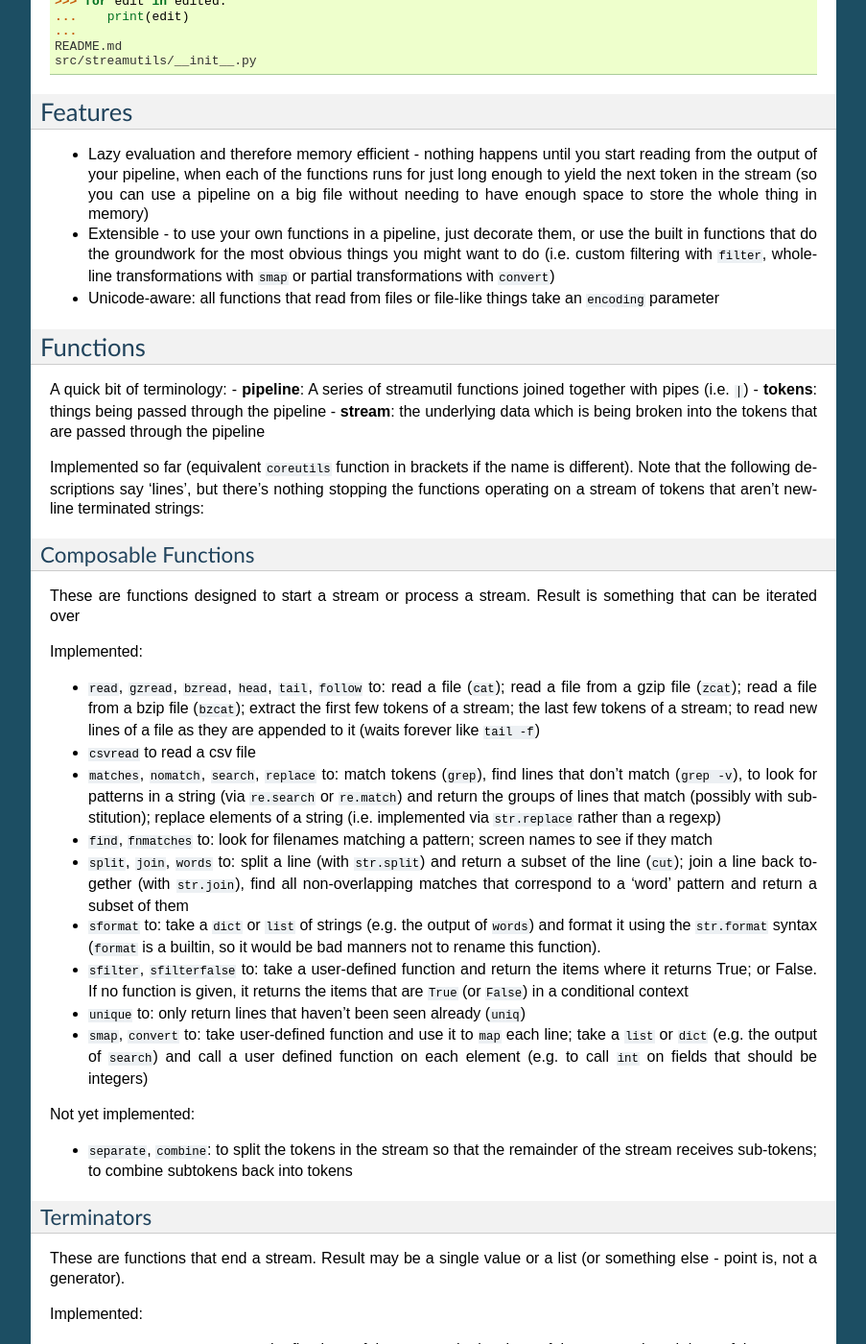
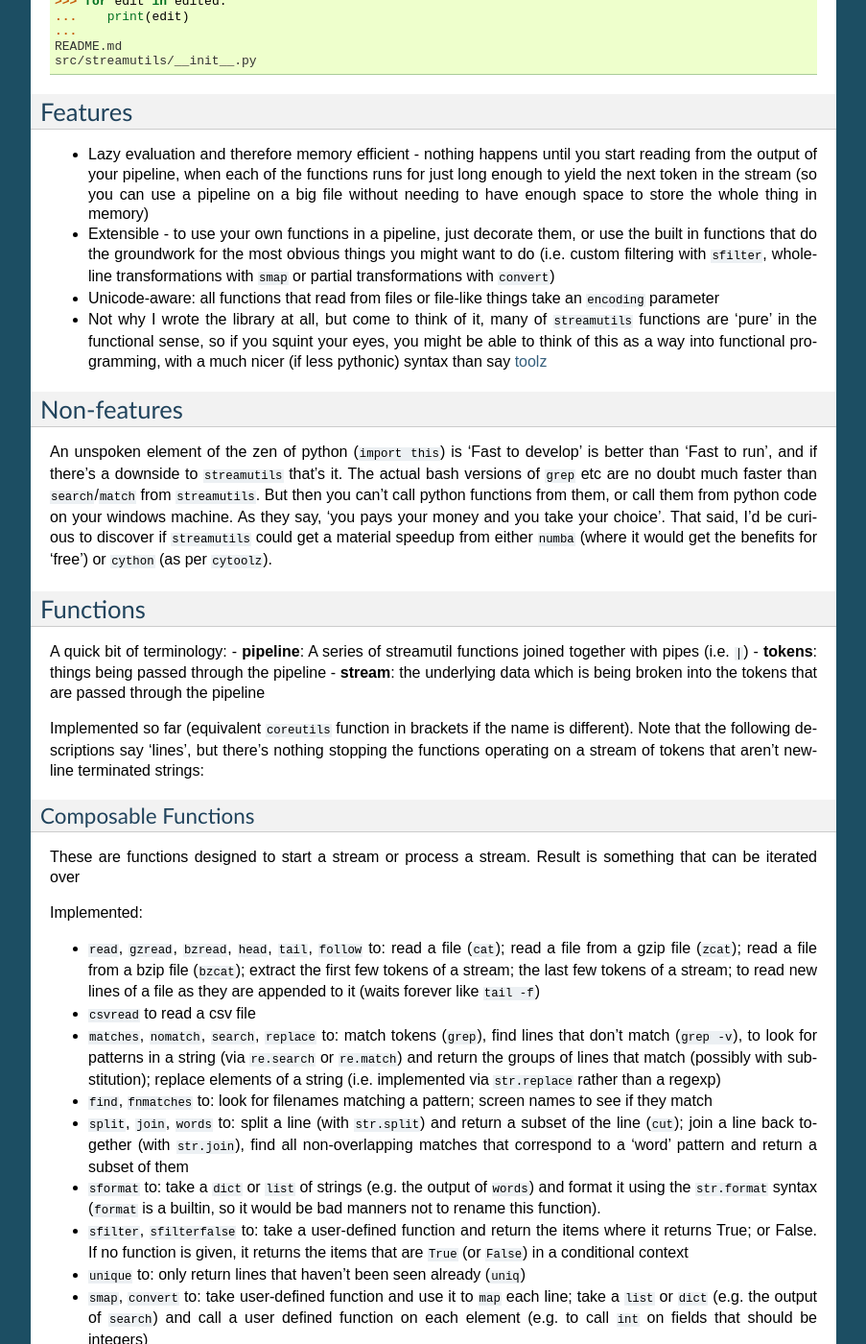
Before and after one commit to maxgrenderjones/streamutils, a Sphinx documentation site: the page built from docs/readme.rst, in a window 1280 px wide and 1400 px high, scrolled down 1476 px. Shown: the whole window at 96% size, without its empty margins (198-1101 px from the left). Built offline with Sphinx 7.4.7, drawn with Linux system fonts in a browser that asks for light colours; some of the changed text lies outside the part shown.

Commit message:
Use names from toolz (xxxby/update) & allow smap to take multiple funcs

```diff
--- a/README.rst
+++ b/README.rst
@@ -116,10 +116,29 @@
 -  Extensible - to use your own functions in a pipeline, just decorate
    them, or use the built in functions that do the groundwork for the
    most obvious things you might want to do (i.e. custom filtering with
-   ``filter``, whole-line transformations with ``smap`` or partial
+   ``sfilter``, whole-line transformations with ``smap`` or partial
    transformations with ``convert``)
 -  Unicode-aware: all functions that read from files or file-like things
    take an ``encoding`` parameter
+-  Not why I wrote the library at all, but come to think of it, many of
+   ``streamutils`` functions are 'pure' in the functional sense, so if
+   you squint your eyes, you might be able to think of this as a way
+   into functional programming, with a much nicer (if less pythonic)
+   syntax than say `toolz <https://github.com/pytoolz/toolz>`__
+
+Non-features
+------------
+
+An unspoken element of the zen of python (``import this``) is 'Fast to
+develop' is better than 'Fast to run', and if there's a downside to
+``streamutils`` that's it. The actual bash versions of ``grep`` etc are
+no doubt much faster than ``search``/``match`` from ``streamutils``. But
+then you can't call python functions from them, or call them from python
+code on your windows machine. As they say, 'you pays your money and you
+take your choice'. That said, I'd be curious to discover if
+``streamutils`` could get a material speedup from either ``numba``
+(where it would get the benefits for 'free') or ``cython`` (as per
+``cytoolz``).
 
 Functions
 ---------
@@ -202,12 +221,13 @@
    filename is supplied, or to a writeable thing (e.g an already open
    file) otherwise.
 -  ``csvwrite``: to write to a csv file
--  ``aggsum``, ``aggmean``, ``aggfirst``, ``agglast``: to aggregate by a
-   key or keys, and then sum / take the mean / take the first / take the
+-  ``sumby``, ``meanby``, ``firstby``, ``lastby``: to aggregate by a key
+   or keys, and then sum / take the mean / take the first / take the
    last
--  ``addkeys``: that takes a ``dict`` of ``key``, ``func`` mappings and
-   calls the ``func`` against each ``dict`` in the stream to get a value
-   to assign to each ``key``
+-  ``update``: that updates a stream of ``dicts`` with another ``dict``,
+   or takes a ``dict`` of ``key``, ``func`` mappings and calls the
+   ``func`` against each ``dict`` in the stream to get a value to assign
+   to each ``key``
 -  ``sreduce``: to do a pythonic ``reduce`` on the stream
 -  ``action``: for every token, call a user-defined function
 -  ``smax``, ``smin`` to: return the maximum or minimum element in the
--- a/docs/cookbook.rst
+++ b/docs/cookbook.rst
@@ -36,7 +36,7 @@
 .. doctest::
 
    >>> logpattern2=r'''^([\w.-]+).*(\d+)'''
-   >>> usage = find('examples/*log.bz2') | read() | search(logpattern2, names={1: 'User', 2: 'Data'}) | convert({'Data': int}) | aggsum(keys='User', values='Data')
+   >>> usage = find('examples/*log.bz2') | read() | search(logpattern2, names={1: 'User', 2: 'Data'}) | convert({'Data': int}) | sumby(keys='User', values='Data')
    >>> usage['kristina.az.com']['Data']
    517
 
```
Also changed, not shown: README.md (+9 -3 lines), docs/api.rst (+97 -86 lines), src/streamutils/__init__.py (+43 -29 lines).
